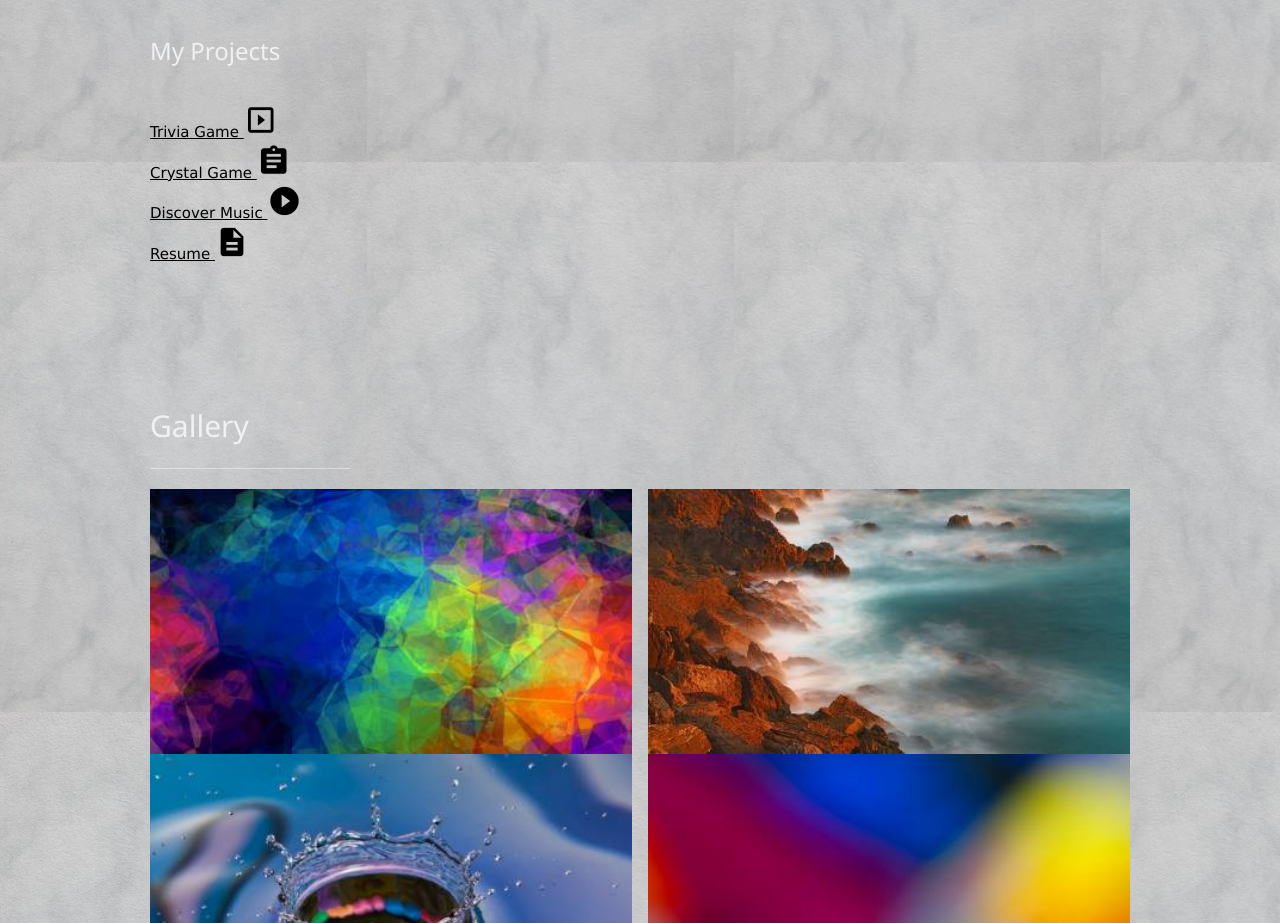
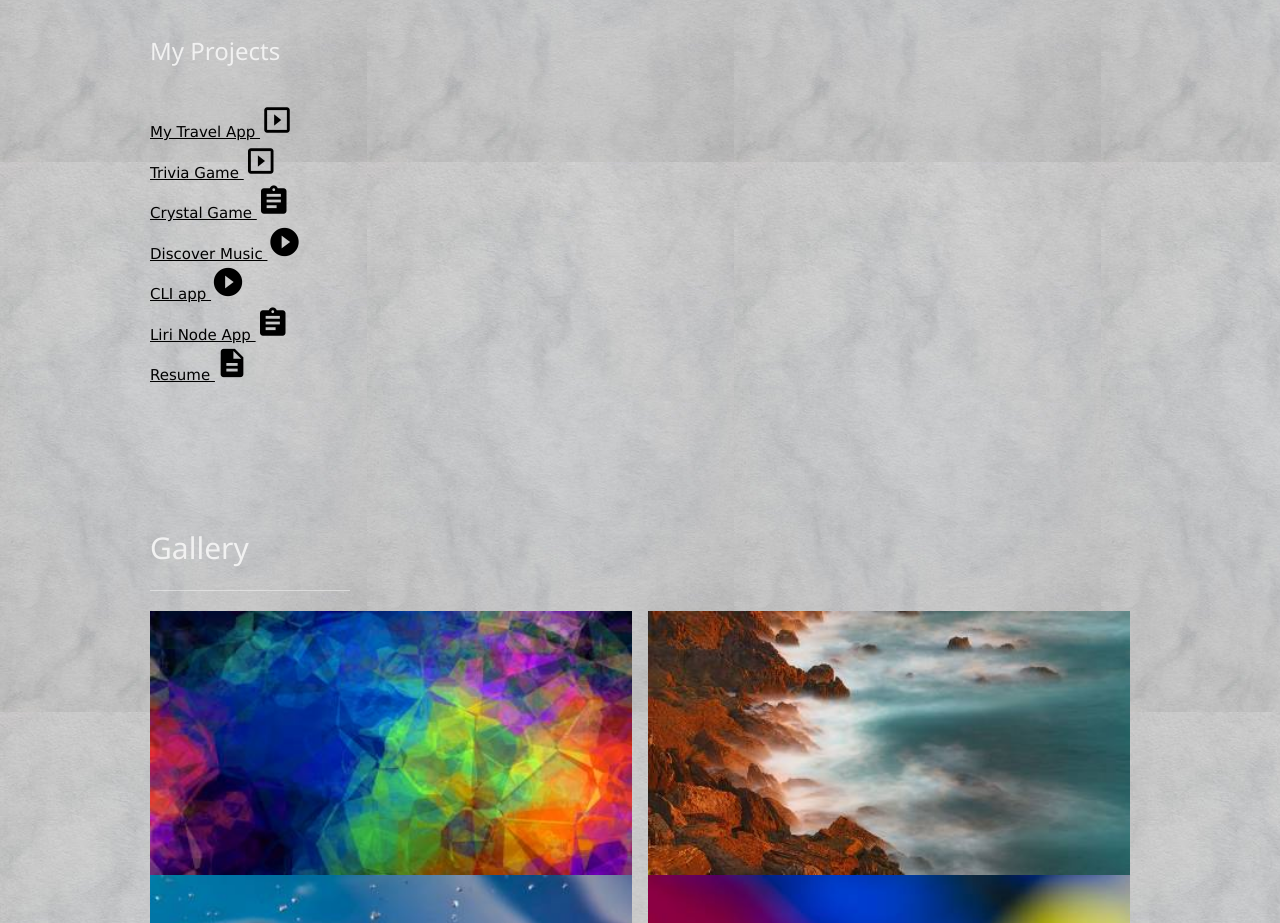
Before and after one commit to jacquelinegez/portfolio, a plain HTML site: page index.html in a window 1280 px wide. Shown: the part 938-1861 px from the top of the page. Drawn offline with nearby package versions, Linux system fonts and the light colour scheme.

Commit message:
portfolio

```diff
--- a/assets/css/style.css
+++ b/assets/css/style.css
@@ -1,6 +1,7 @@
 
 body, h1,h2,h3,h4,h5,h6 {
     font-family: "Playfair", sans-serif;
+    font-size: 20px;
 }
 .w3-row-padding img {
     margin-bottom: 12px;
--- a/index.html
+++ b/index.html
@@ -47,7 +47,7 @@
 <!-- Page Content -->
 <div class="w3-padding-large" id="main">
   <!-- Header/Home -->
-  <header class="w3-container w3-padding-32 w3-center w3-hover-opacity" id="home">
+  <header class="w3-container w3-padding-32 w3-center" id="home">
     <h1 class="w3-jumbo"><span class="w3-hide-small"> Jacqueline Galdamez</h1>
     <img src="assets/images/jackie.jpg" alt="" class="image" width="300" height="450">
   </header>
@@ -71,12 +71,17 @@
 
     <h3 class="w3-padding-24 w3-text-light-grey">My Projects</h3>
 
-
+    <a href="https://mytravelgwb.herokuapp.com/" >My Travel App  <i class="material-icons" style="color:black; font-size:34px">slideshow </i> </a>
+    <br>
     <a href="https://jacquelinegez.github.io/trivia-game/" >Trivia Game  <i class="material-icons" style="color:black; font-size:34px">slideshow </i> </a>
     <br>
     <a href="https://jacquelinegez.github.io/crystalGame/"> Crystal Game  <i class="material-icons" style="color:black; font-size:34px">assignment </i> </a>
     <br>
     <a href="https://bludemann27.github.io/ProjectOne"> Discover Music   <i class="material-icons" style="color:black; font-size:34px">play_circle_filled </i> </a>
+    <br>
+    <a href="https://drive.google.com/file/d/1a132iAoZiWbDQbgvLyujsMYR6geqORpI/view">CLI app   <i class="material-icons" style="color:black; font-size:34px">play_circle_filled </i> </a>
+    <br>
+    <a href="https://drive.google.com/file/d/1iYq1ZSANxENYeCE6p-niOj_5qmA-V5ID/view"> Liri Node App  <i class="material-icons" style="color:black; font-size:34px">assignment </i> </a>
     <br>
     <a href="https://docs.google.com/document/d/1yUVOP1X1IUYk4KftcoPjnD0MkWaadbmIlujrkTRgRTA/edit?usp=sharing" style="color:black;"> Resume   <i class="material-icons" style="color:black; font-size:34px">description </i> </a>
 
```
Also changed, not shown: 1 other file.
